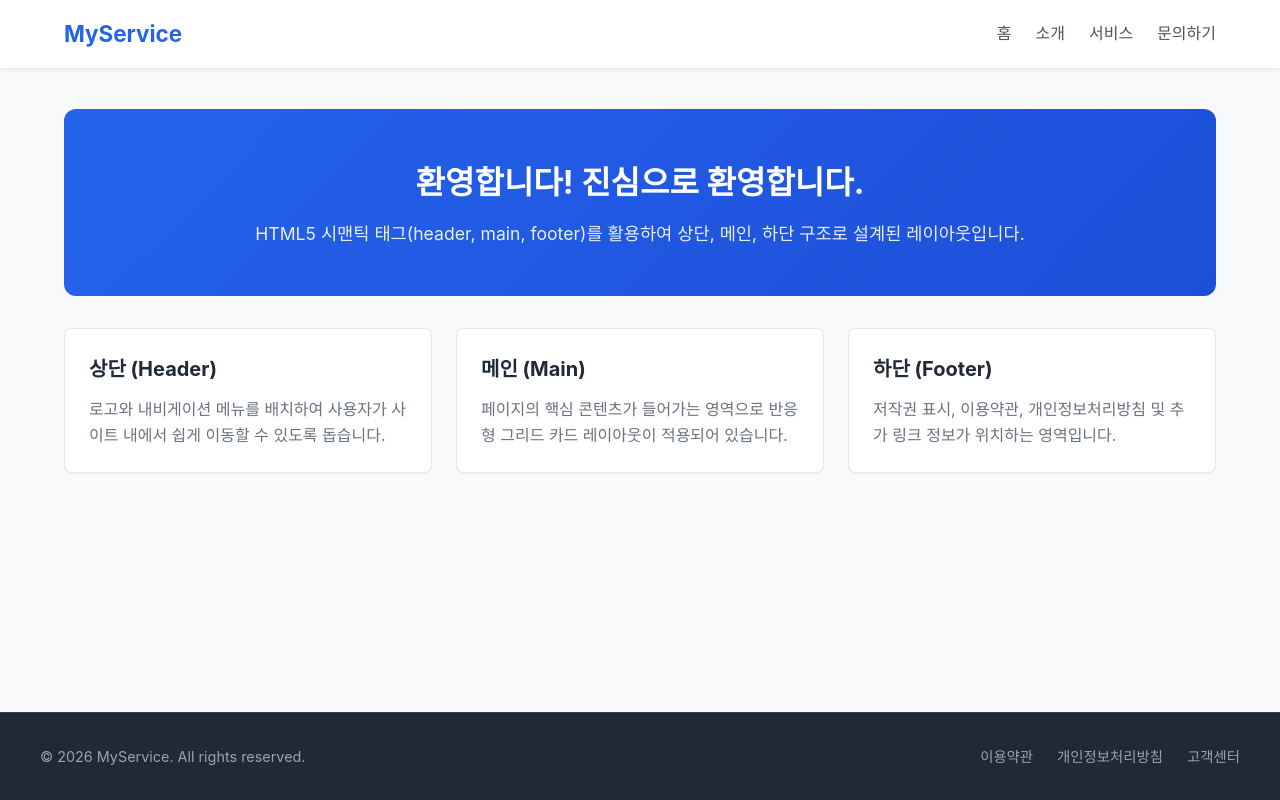
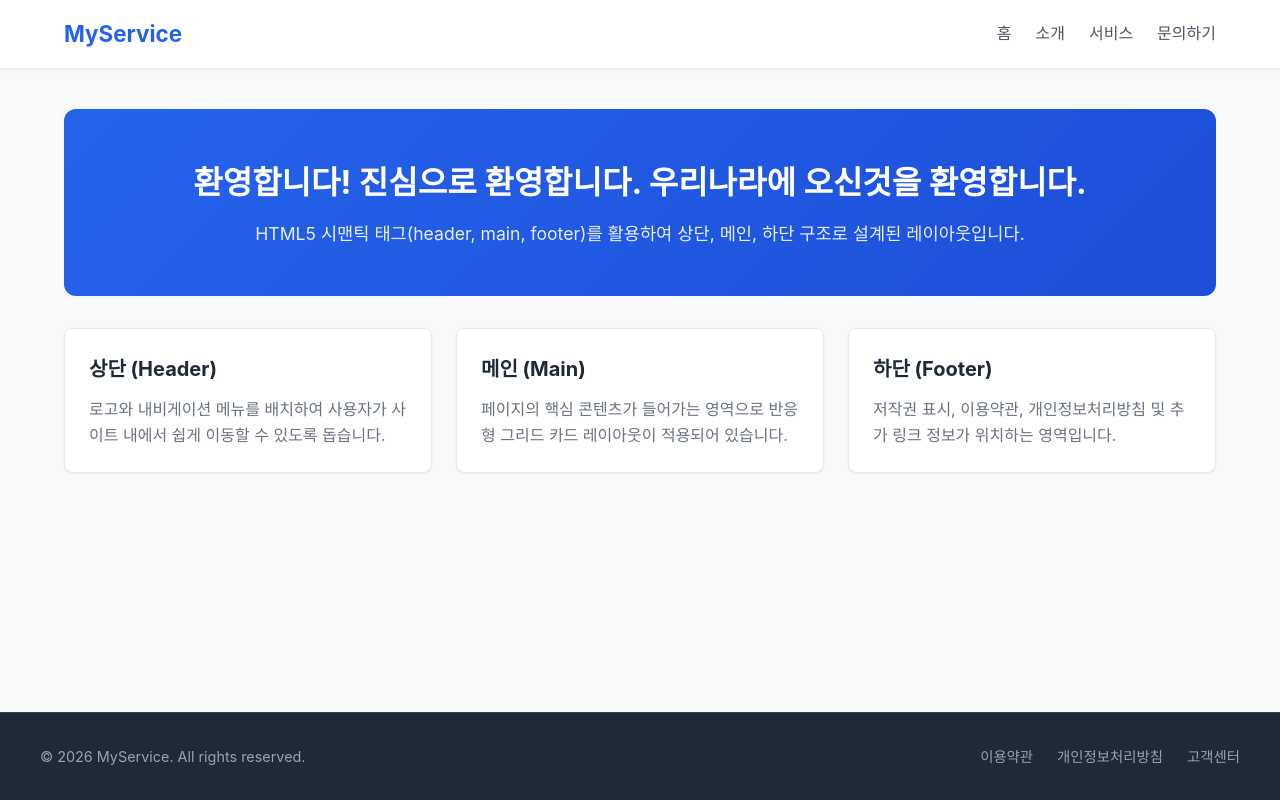
Before and after one commit to isrule/company-project, a plain HTML site: page index.html in a window 1280 px wide. Drawn offline with Linux system fonts and the light colour scheme.

Commit message:
문구추가

```diff
--- a/index.html
+++ b/index.html
@@ -185,7 +185,7 @@
   <!-- ==================== [메인 영역 (Main)] ==================== -->
   <main>
     <section class="hero-section" id="home">
-      <h1>환영합니다! 진심으로 환영합니다.</h1>
+      <h1>환영합니다! 진심으로 환영합니다. 우리나라에 오신것을 환영합니다.</h1>
       <p>HTML5 시맨틱 태그(header, main, footer)를 활용하여 상단, 메인, 하단 구조로 설계된 레이아웃입니다.</p>
     </section>
 
```
